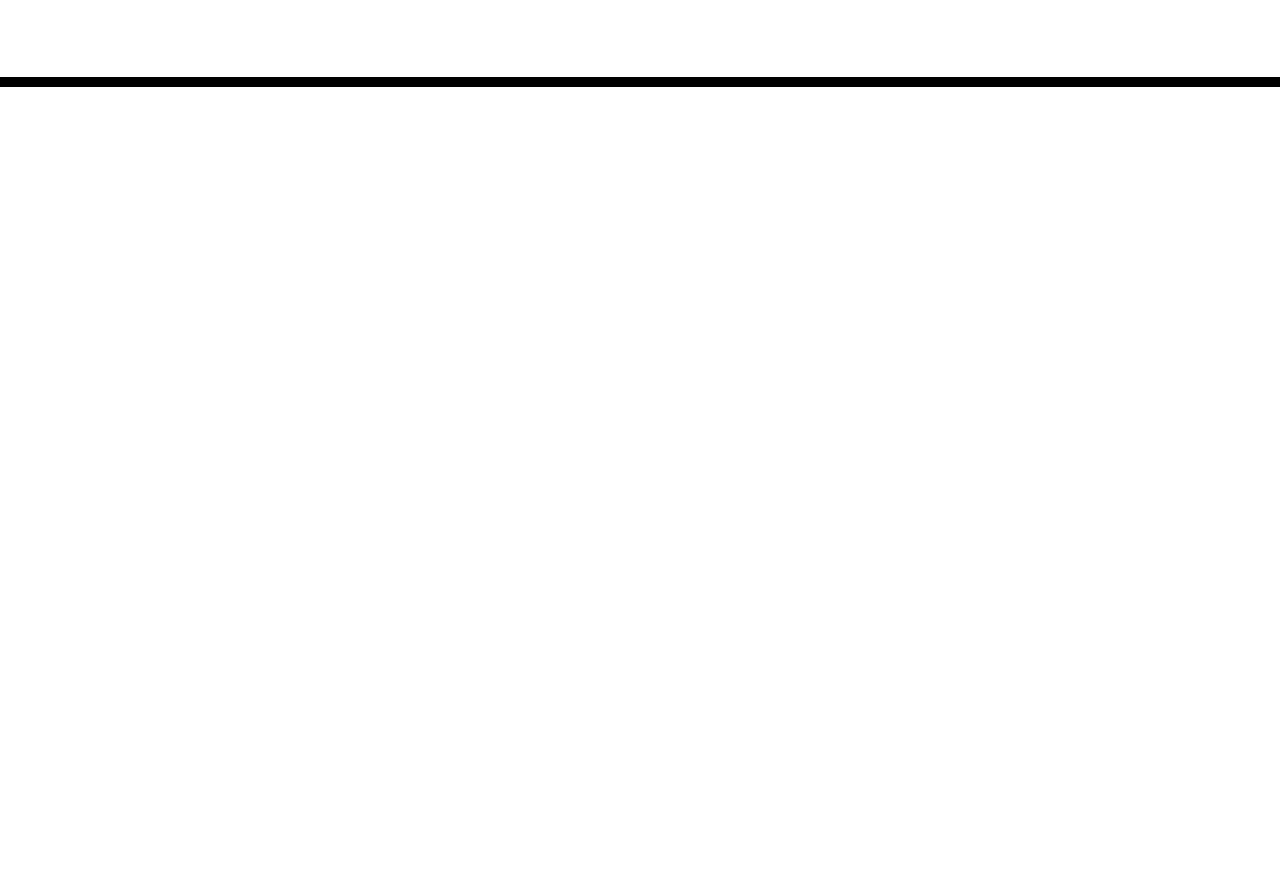
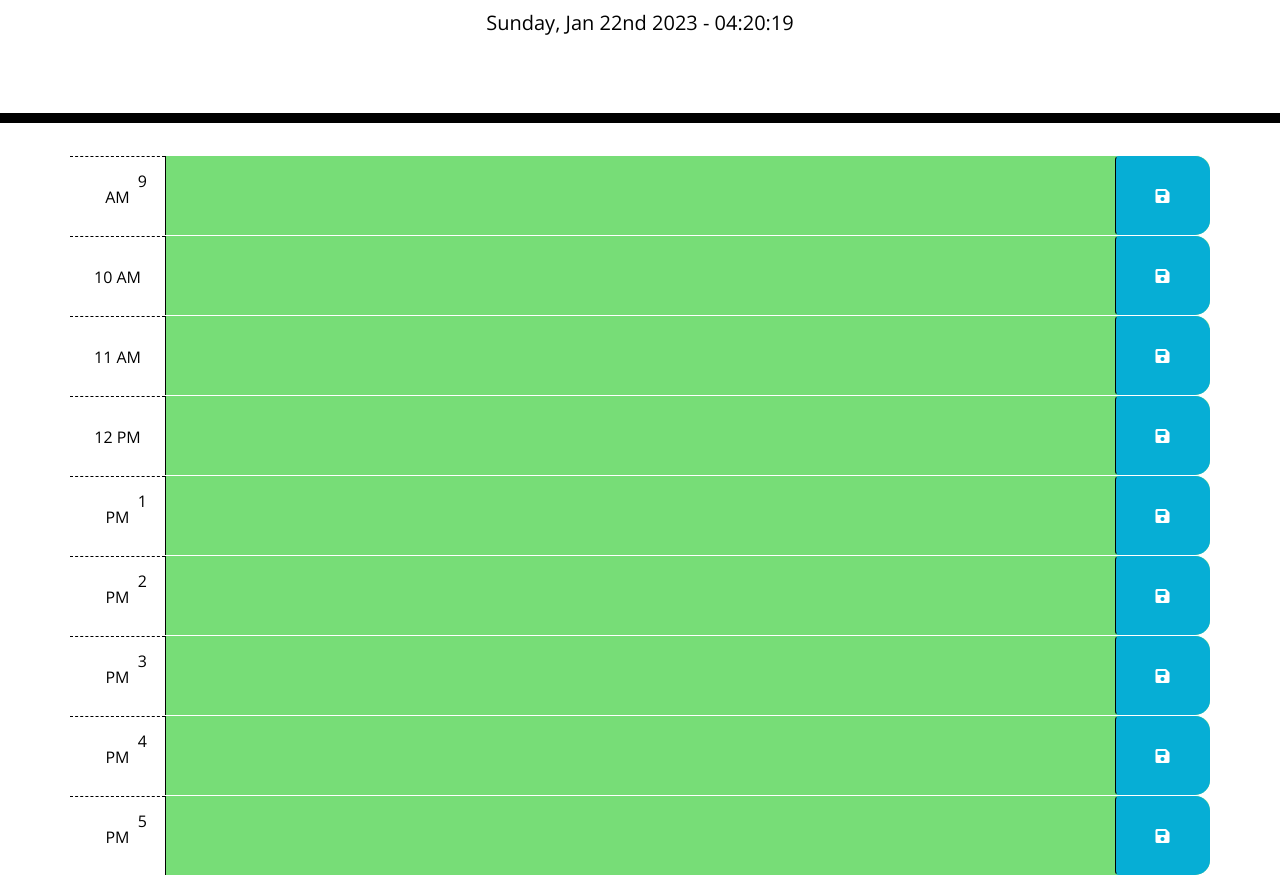
Before and after one commit to heirfanahmed/calendar-application, a plain HTML site: page index.html in a window 1280 px wide. Shown: the part 181-1056 px from the top of the page. Before the commit the page ends 800 px from the top, so only its background shows below. Drawn offline with nearby package versions, Linux system fonts and the light colour scheme; files that its build step writes are made by us from their sources.

Commit message:
coded js file and with some updates in README file

```diff
--- a/index.html
+++ b/index.html
@@ -1,39 +1,135 @@
 <!DOCTYPE html>
+
 <html lang="en-gb">
+
   <head>
     <meta charset="UTF-8" />
     <meta name="viewport" content="width=device-width, initial-scale=1.0" />
     <meta http-equiv="X-UA-Compatible" content="ie=edge" />
+
     <link
       rel="stylesheet"
       href="https://stackpath.bootstrapcdn.com/bootstrap/4.3.1/css/bootstrap.min.css"
     />
+
     <link
       rel="stylesheet"
       href="https://use.fontawesome.com/releases/v5.8.1/css/all.css"
       integrity="sha384-50oBUHEmvpQ+1lW4y57PTFmhCaXp0ML5d60M1M7uH2+nqUivzIebhndOJK28anvf"
       crossorigin="anonymous"
     />
+
     <link
       href="https://fonts.googleapis.com/css?family=Open+Sans&display=swap"
       rel="stylesheet"
     />
-    <link rel="stylesheet" href="style.css" />
+
+    <link rel="stylesheet" href="./starter/style.css" />
+
     <title>Work Day Scheduler</title>
+
   </head>
 
+
   <body>
+
     <header class="jumbotron">
       <h1 class="display-3">Work Day Scheduler</h1>
       <p class="lead">A simple calendar app for scheduling your work day</p>
       <p id="currentDay" class="lead"></p>
     </header>
+
     <div class="container">
+
       <!-- Timeblocks go here -->
+
+      <div id="hour9" class="row time-block">
+        <div class="col-md-1 hour">
+            9 AM
+        </div>
+        <textarea class="col-md-10 description">
+        </textarea>
+        <button class="btn saveBtn col-md-1"><i class="fas fa-save"></i></button>
+      </div>
+
+      <div id="hour10" class="row time-block">
+        <div class="col-md-1 hour">
+            10 AM
+        </div>
+        <textarea class="col-md-10 description">
+        </textarea>
+        <button class="btn saveBtn col-md-1"><i class="fas fa-save"></i></button>
+      </div>
+
+      <div id="hour11" class="row time-block">
+        <div class="col-md-1 hour">
+            11 AM
+        </div>
+        <textarea class="col-md-10 description">
+        </textarea>
+        <button class="btn saveBtn col-md-1"><i class="fas fa-save"></i></button>
+      </div>
+
+      <div id="hour12" class="row time-block">
+        <div class="col-md-1 hour">
+            12 PM
+        </div>
+        <textarea class="col-md-10 description">
+        </textarea>
+        <button class="btn saveBtn col-md-1"><i class="fas fa-save"></i></button>
+      </div>
+
+      <div id="hour13" class="row time-block">
+        <div class="col-md-1 hour">
+            1 PM
+        </div>
+        <textarea class="col-md-10 description">
+        </textarea>
+        <button class="btn saveBtn col-md-1"><i class="fas fa-save"></i></button>
+      </div>
+
+      <div id="hour14" class="row time-block">
+        <div class="col-md-1 hour">
+            2 PM
+        </div>
+        <textarea class="col-md-10 description">
+        </textarea>
+        <button class="btn saveBtn col-md-1"><i class="fas fa-save"></i></button>
+      </div>
+
+      <div id="hour15" class="row time-block">
+        <div class="col-md-1 hour">
+            3 PM
+        </div>
+        <textarea class="col-md-10 description">
+        </textarea>
+        <button class="btn saveBtn col-md-1"><i class="fas fa-save"></i></button>
+      </div>
+
+      <div id="hour16" class="row time-block">
+        <div class="col-md-1 hour">
+            4 PM
+        </div>
+        <textarea class="col-md-10 description">
+        </textarea>
+        <button class="btn saveBtn col-md-1"><i class="fas fa-save"></i></button>
+      </div>
+
+      <div id="hour17" class="row time-block">
+        <div class="col-md-1 hour">
+            5 PM
+        </div>
+        <textarea class="col-md-10 description">
+        </textarea>
+        <button class="btn saveBtn col-md-1"><i class="fas fa-save"></i></button>
+      </div>
+
     </div>
 
     <script src="https://cdnjs.cloudflare.com/ajax/libs/jquery/3.2.1/jquery.min.js"></script>
     <script src="https://cdnjs.cloudflare.com/ajax/libs/moment.js/2.24.0/moment.min.js"></script>
     <script src="./starter/script.js"></script>
+
   </body>
+
 </html>
--- a/starter/script.js
+++ b/starter/script.js
@@ -0,0 +1,56 @@
+// Display today's day, date and time.
+var todayDate = moment().format("dddd, MMM Do YYYY - hh:mm:ss");
+$("#currentDay").html(todayDate);
+
+$(document).ready(function () {
+    // saveBtn click listener
+    $(".saveBtn").on("click", function () {
+        // Get nearby values of the description in JQuery
+        var text = $(this).siblings(".description").val();
+        var time = $(this).parent().attr("id");
+
+        // Save text in local storage
+        localStorage.setItem(time, text);
+    })
+
+    function timeTracker() {
+        //get current number of hours.
+        var timeNow = moment().hour();
+
+        // loop over time blocks
+        $(".time-block").each(function () {
+            var blockTime = parseInt($(this).attr("id").split("hour")[1]);
+
+            // To check the time and add the classes for background indicators
+            if (blockTime < timeNow) {
+                $(this).removeClass("future");
+                $(this).removeClass("present");
+                $(this).addClass("past");
+            }
+            else if (blockTime === timeNow) {
+                $(this).removeClass("past");
+                $(this).removeClass("future");
+                $(this).addClass("present");
+            }
+            else {
+                $(this).removeClass("present");
+                $(this).removeClass("past");
+                $(this).addClass("future");
+
+            }
+        })
+    }
+
+    // Get item from local storage if any
+    $("#hour9 .description").val(localStorage.getItem("hour9"));
+    $("#hour10 .description").val(localStorage.getItem("hour10"));
+    $("#hour11 .description").val(localStorage.getItem("hour11"));
+    $("#hour12 .description").val(localStorage.getItem("hour12"));
+    $("#hour13 .description").val(localStorage.getItem("hour13"));
+    $("#hour14 .description").val(localStorage.getItem("hour14"));
+    $("#hour15 .description").val(localStorage.getItem("hour15"));
+    $("#hour16 .description").val(localStorage.getItem("hour16"));
+    $("#hour17 .description").val(localStorage.getItem("hour17"));
+
+    timeTracker();
+})
```
Also changed, not shown: 1 other file.
